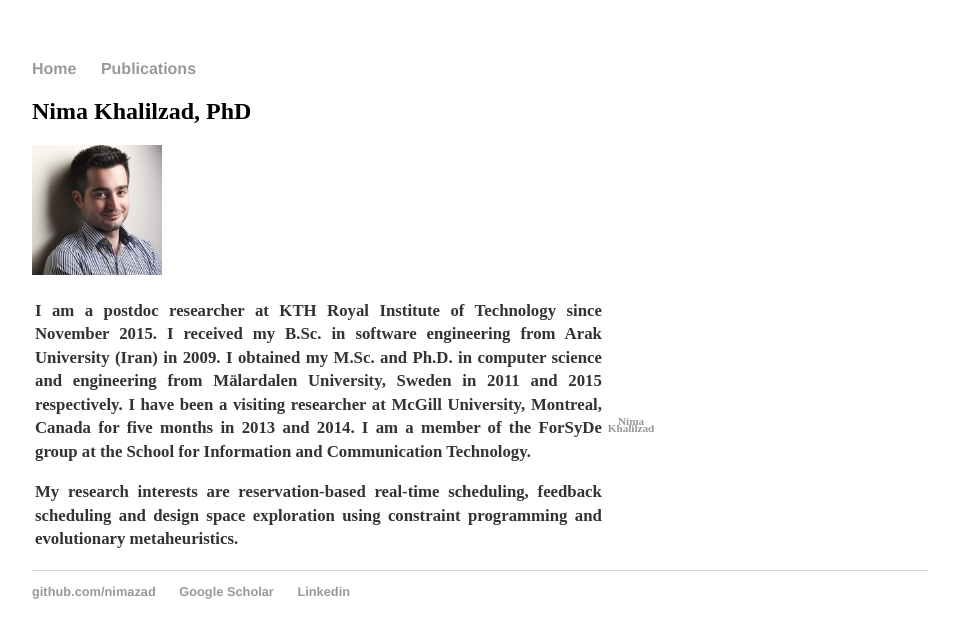
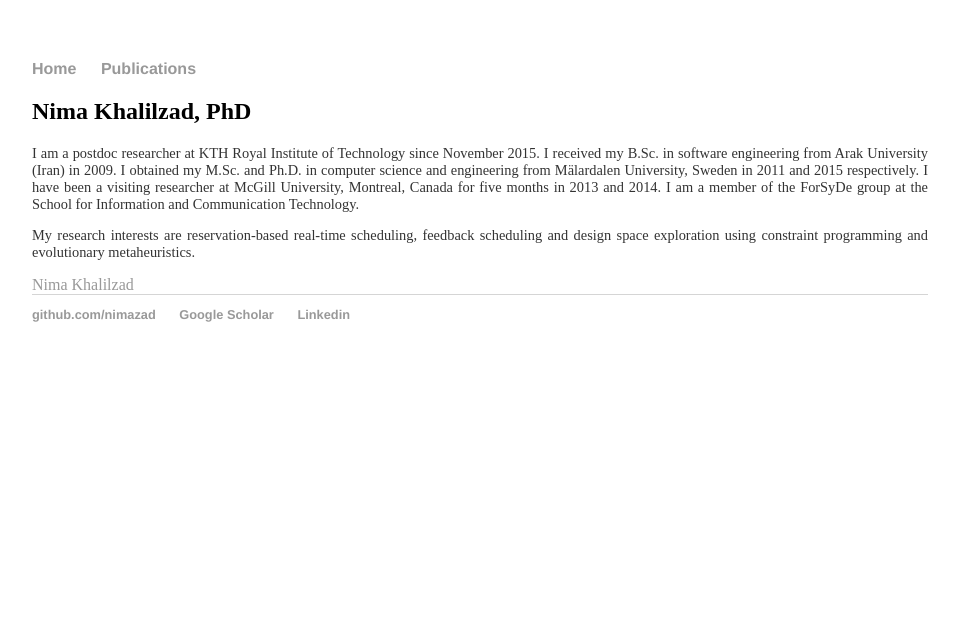
Before and after one commit to nimazad/nimazad.github.io, a Jekyll site: the page built from index.html, in a window 1280 px wide. Shown: the top 638 px of the page, without its empty margins (160-1119 px from the left). Built offline with Jekyll 4.4.1, drawn with Linux system fonts in a browser that asks for light colours; comment, search, counter and statistics services are not loaded.

Commit message:
removed the table

```diff
--- a/css/main.css
+++ b/css/main.css
@@ -24,9 +24,10 @@
     font-family:'Helvetica', 'Arial', 'Sans-Serif';
 }
 p {
-    font-size: 1.5em;
-    line-height: 1.4em;
+    font-family:'Sans-Serif';
+    font-size: 0.9em;
     color: #333;
+    text-align: justify;
 }
 footer {
     border-top: 1px solid #d5d5d5;
@@ -42,8 +43,9 @@
     list-style: none;
 }
 table{
-padding: 50;
-font-size: 0.7em;
-line-height: 0.6em;
-width: 70%;
+	font-family:'Helvetica', 'Arial', 'Sans-Serif';
+	color: #333;
+	font-size: 0.7em;
+	line-height: 0.6em;
+	width: 100%;
 }
--- a/index.html
+++ b/index.html
@@ -5,20 +5,13 @@
 <script type="text/javascript" src="https://platform.linkedin.com/badges/js/profile.js" async defer></script>
 <div class="blurb">
 	<h2>Nima Khalilzad, PhD</h2>
-<img src="nima.jpg" alt="Nima" style="width:130px;height:130px;">
-<table >
-  <tr>
-    <th><p align="justify">
+<!--<img src="nima.jpg" alt="Nima" style="width:130px;height:130px;"> -->
+<p>
 I am a postdoc researcher at KTH Royal Institute of Technology since November 2015. I received my B.Sc. in software engineering from Arak University (Iran) in 2009. I obtained my M.Sc. and Ph.D. in computer science and engineering from Mälardalen University, Sweden in 2011 and 2015 respectively.
 I have been a visiting researcher at McGill University, Montreal, Canada for five months in 2013 and 2014. I am a member of the ForSyDe group at the School for Information and Communication Technology.
 </p>
-<p align="justify">
+<p >
 My research interests are reservation-based real-time scheduling, feedback scheduling and design space exploration using constraint programming and evolutionary metaheuristics.
 </p>
-</th>
-    <th><div class="LI-profile-badge"  data-version="v1" data-size="medium" data-locale="en_US" data-type="vertical" data-theme="dark" data-vanity="nimazad"><a class="LI-simple-link" href='https://se.linkedin.com/in/nimazad?trk=profile-badge'>Nima Khalilzad</a></div></th>
-  </tr>
-</table>
-
-
+<div class="LI-profile-badge"  data-version="v1" data-size="medium" data-locale="en_US" data-type="horizontal" data-theme="light" data-vanity="nimazad"><a class="LI-simple-link" href='https://se.linkedin.com/in/nimazad?trk=profile-badge'>Nima Khalilzad</a></div>
 </div><!-- /.blurb -->
```
